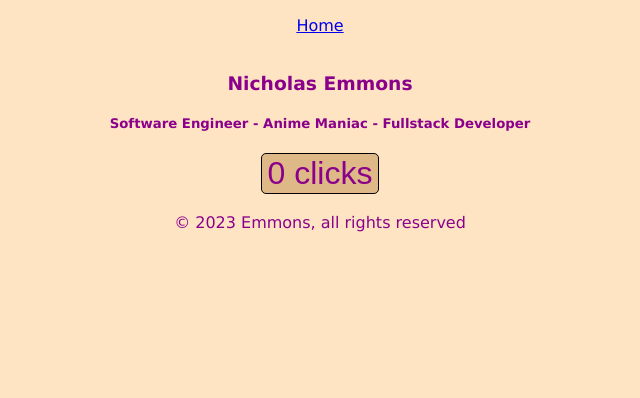
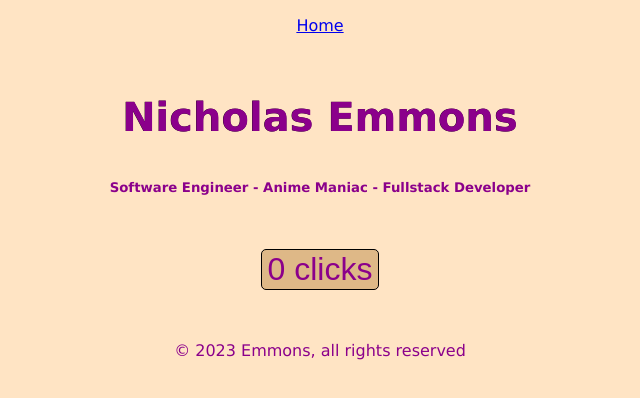
Before and after one commit to nemmons27/Portfolio, a React (Vite) app in the folder portfolio/: page / in a window 1280 px wide. Shown: the top 398 px of the page, without its empty margins (320-960 px from the left). Built offline with nearby package versions, Linux system fonts and the light colour scheme.

Commit message:
More Css

```diff
--- a/portfolio/src/App.css
+++ b/portfolio/src/App.css
@@ -17,3 +17,12 @@ button {
   font-size: 4vmin;
   border: 1.5px solid black;
 }
+
+.header {
+  text-shadow: -.25px .25px black;
+  font-size: 5vmin;
+}
+
+.card {
+  padding: 2em;
+}
```
